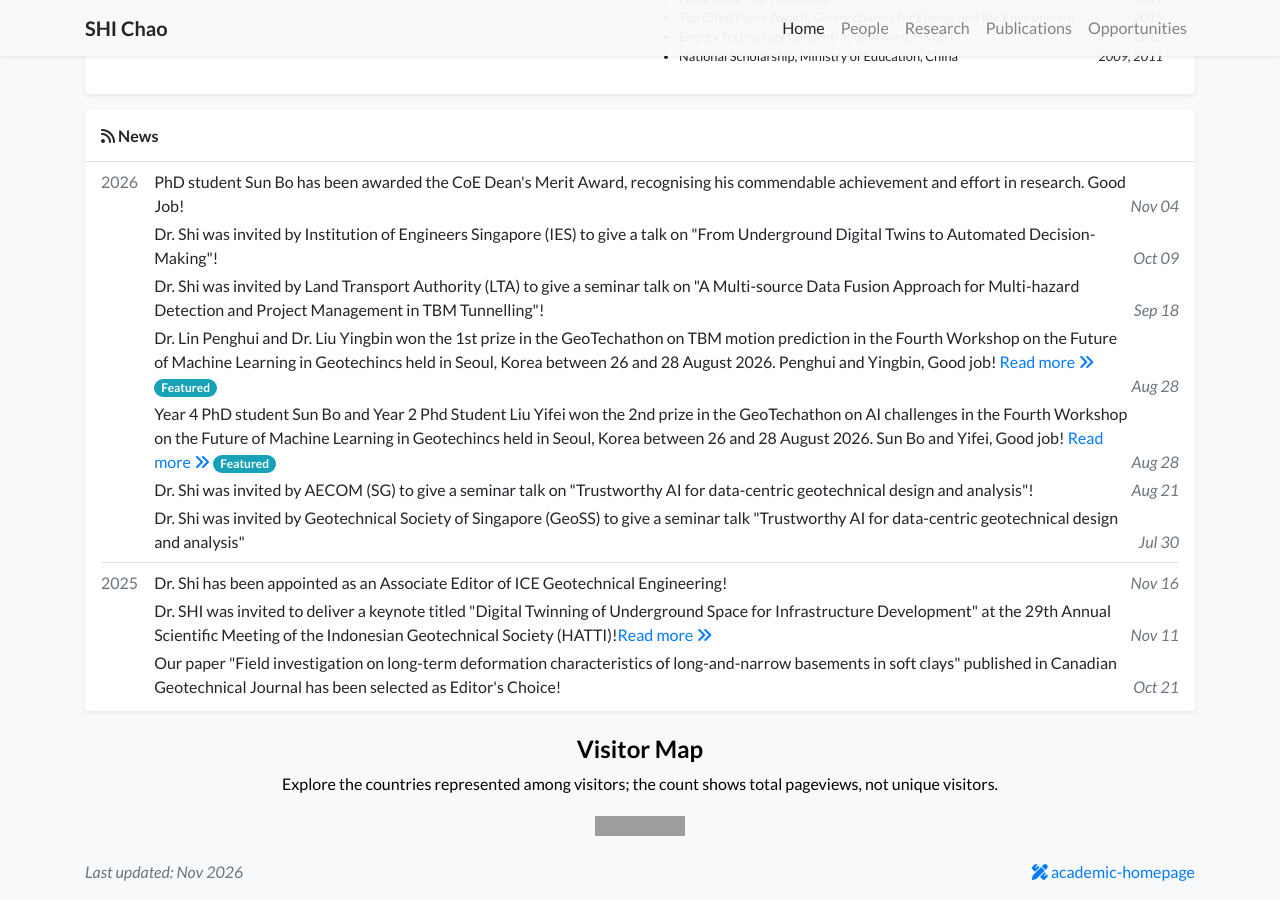
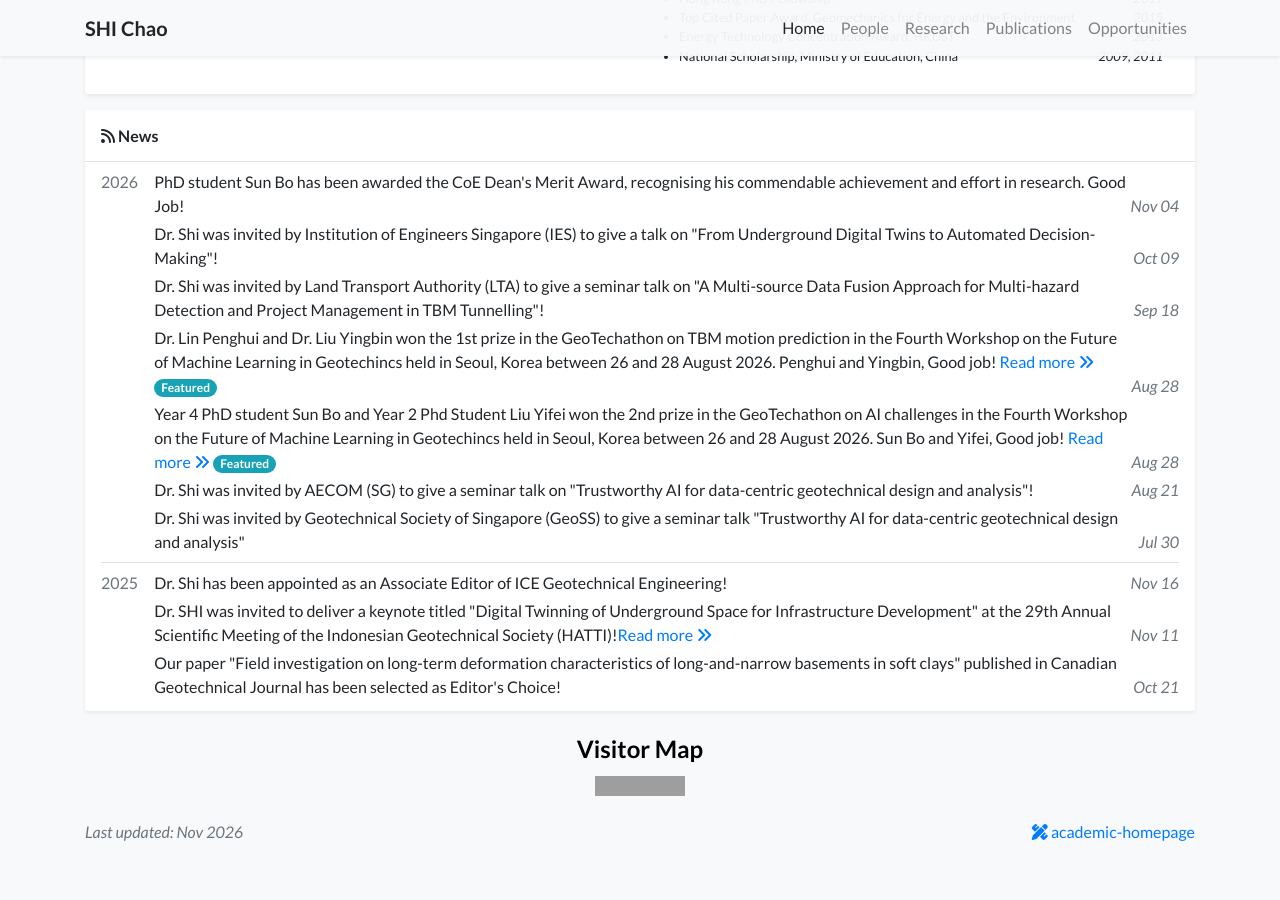
Before and after one commit to ShiChaoGeo/ShiChaoGeo.github.io, a Jekyll site: the page built from index.html, in a window 1280 px wide and 900 px high, scrolled down 975 px. Built offline with Jekyll 4.4.1, drawn with Linux system fonts in a browser that asks for light colours; nearby versions of some CDN libraries; a style sheet for code colours, icons or effects is not loaded; after the commit the page ends 1835 px from its top, so only the background shows below that; grey boxes are pictures that could not be loaded.

Commit message:
Remove visitor map description
Removed the explanatory paragraph about visitor map pageviews.

```diff
--- a/index.html
+++ b/index.html
@@ -32,7 +32,6 @@ navbar_title: Home
 
 <section class="home-visitor-section my-4 text-center" aria-labelledby="visitor-map-heading">
   <h2 class="h4" id="visitor-map-heading">Visitor Map</h2>
-  <p>Explore the countries represented among visitors; the count shows total pageviews, not unique visitors.</p>
   <div class="home-visitor-map">
     <a href="https://info.flagcounter.com/dQto"><img src="https://s05.flagcounter.com/map/dQto/size_m/txt_000000/border_CCCCCC/pageviews_1/viewers_0/flags_0/" alt="Flag Counter" border="0"></a>
   </div>
```
